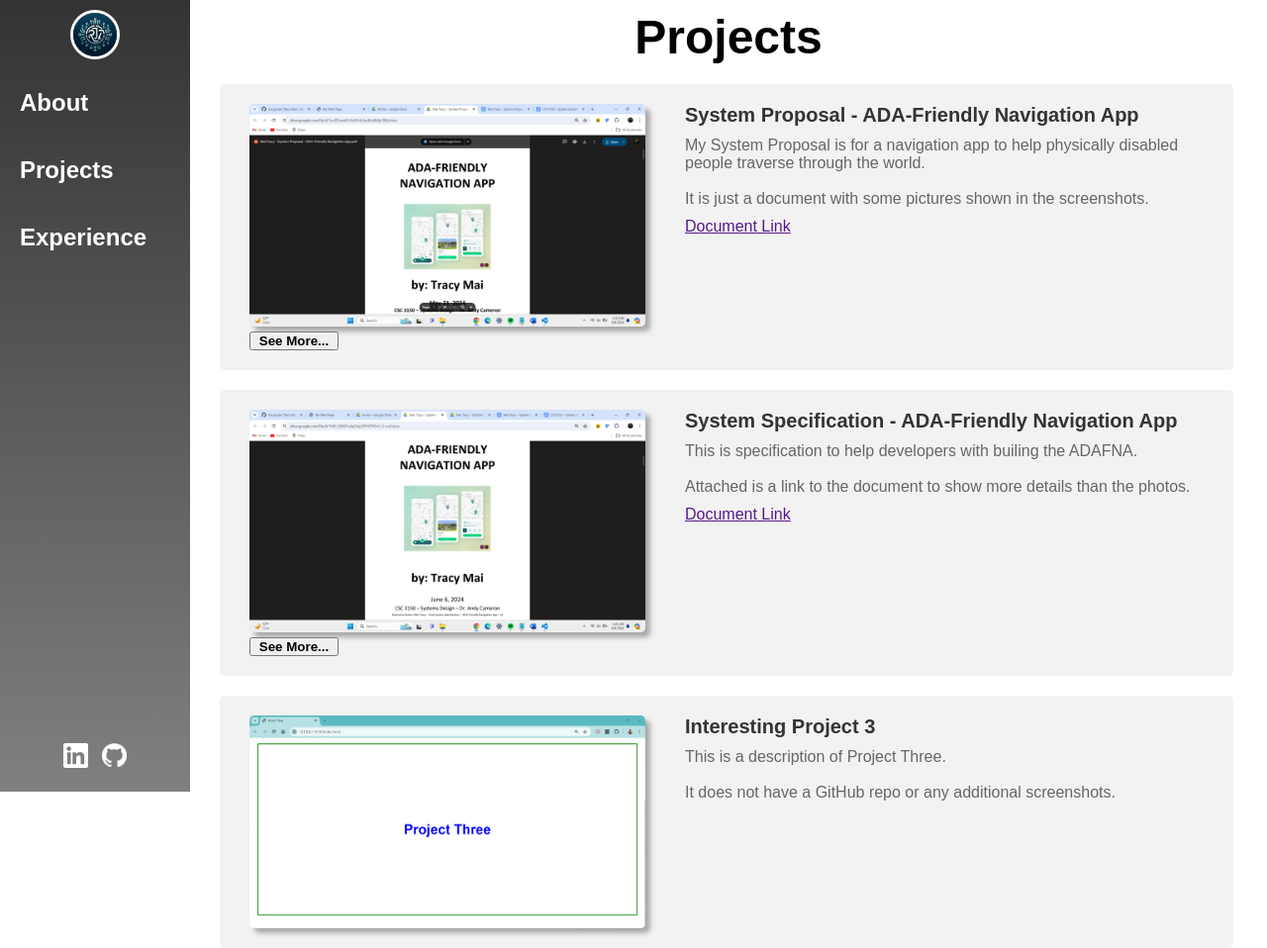
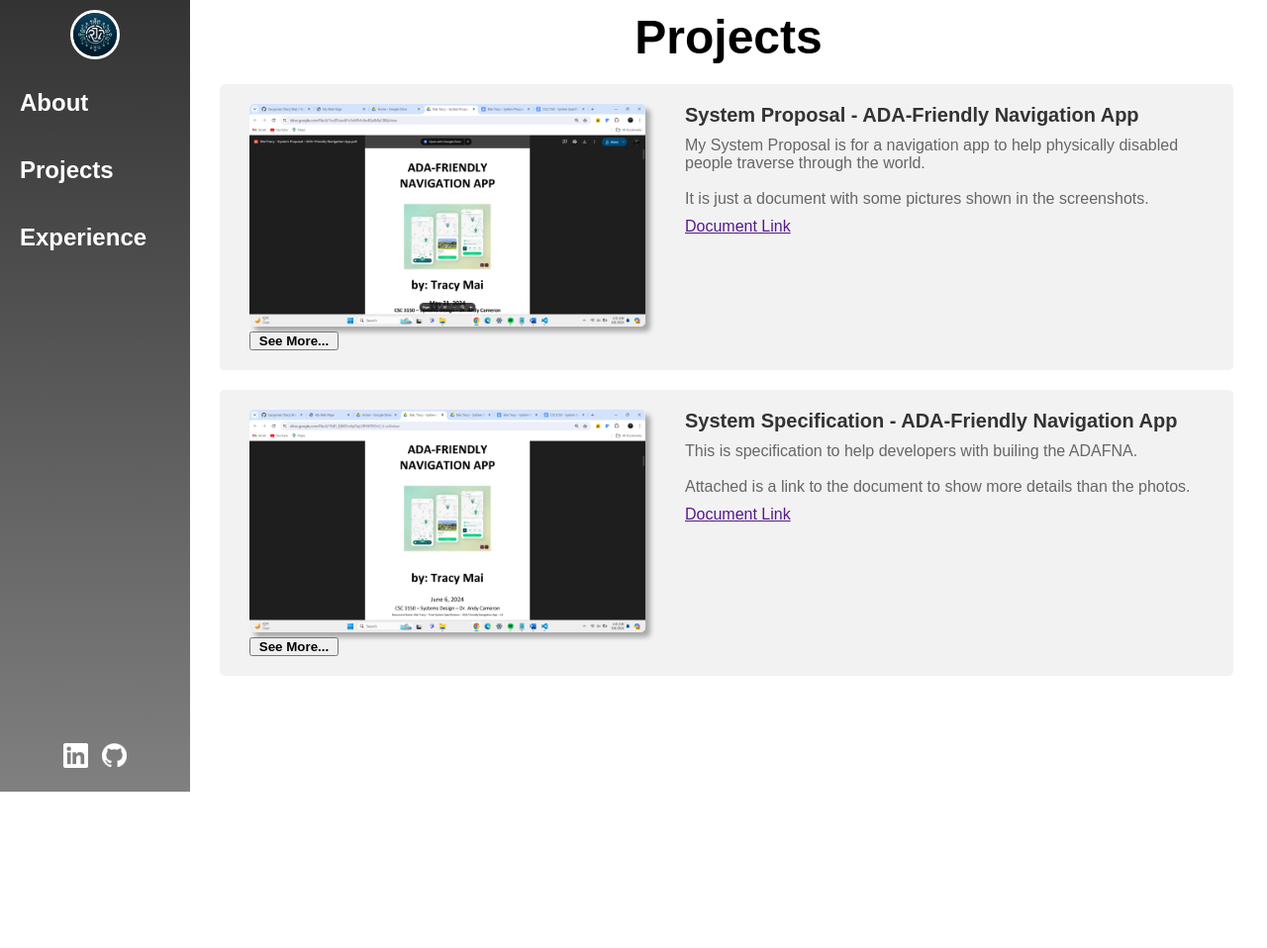
Before and after one commit to tracyymaii/Portfolio-Website, a plain HTML site: page projects.html in a window 1280 px wide. Shown: the whole page at 99% size. After the commit the page ends 800 px from the top, so only its background shows below. Drawn offline with Linux system fonts and the light colour scheme.

Commit message:
everything

```diff
--- a/projects.html
+++ b/projects.html
@@ -64,7 +64,7 @@
                 <a href="" target="_blank" id="pfProject2Repo">Document Link</a>
             </div>
         </div>
-        <div id="project3" class="project">
+        <!-- <div id="project3" class="project">
             <div class="project-image">
                 <img id="pfProject3Img" src="" alt="Project 3">
                 <button id="openProject3" value="3">See More...</button>
@@ -85,7 +85,7 @@
                 <p id="pfProject4Desc"></p>
                 <a href="" target="_blank" id="pfProject4Repo">GitHub Repo</a>
             </div>
-        </div>
+        </div> -->
         <!-- Image Carousel -->
         <div id="modalPage">
             <div class="carousel">
```
